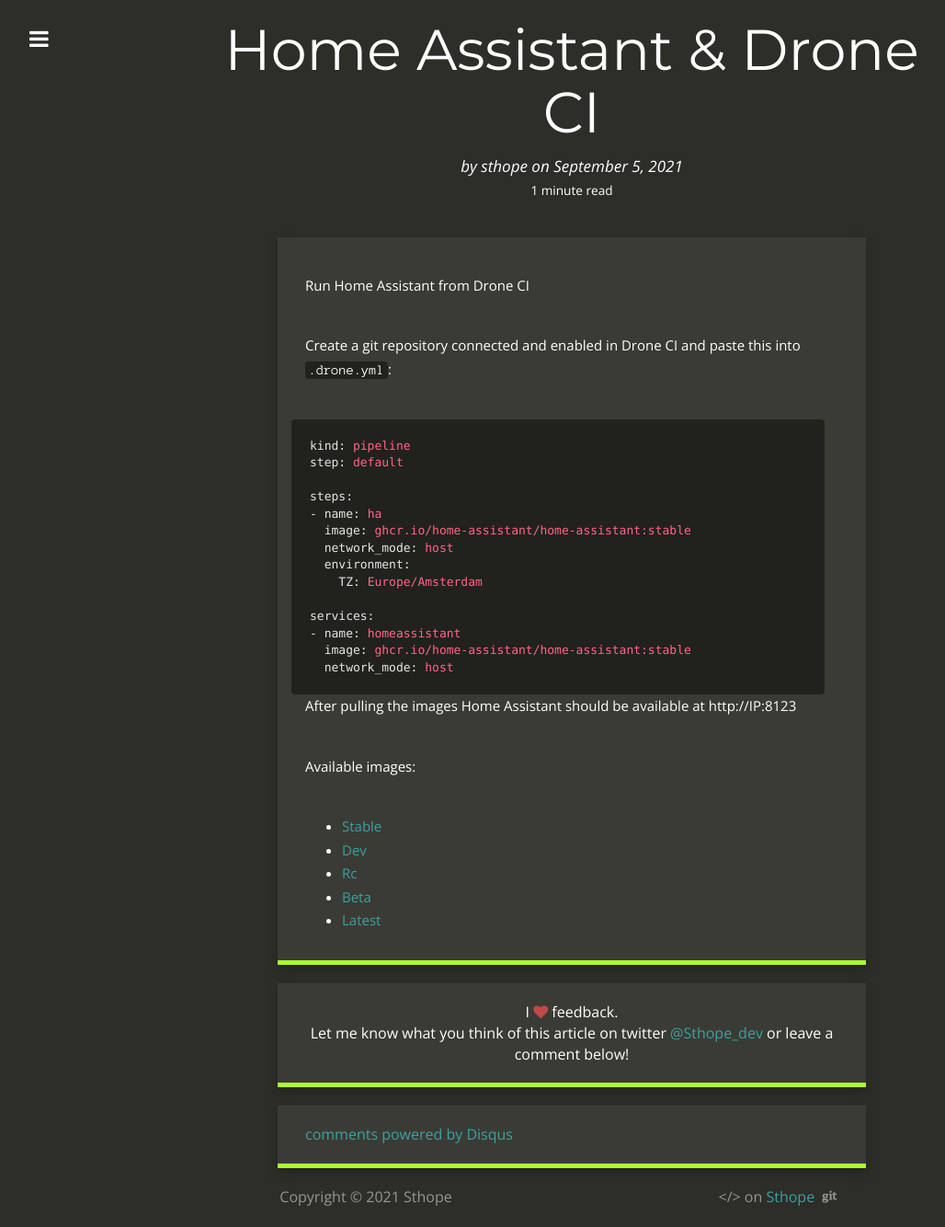
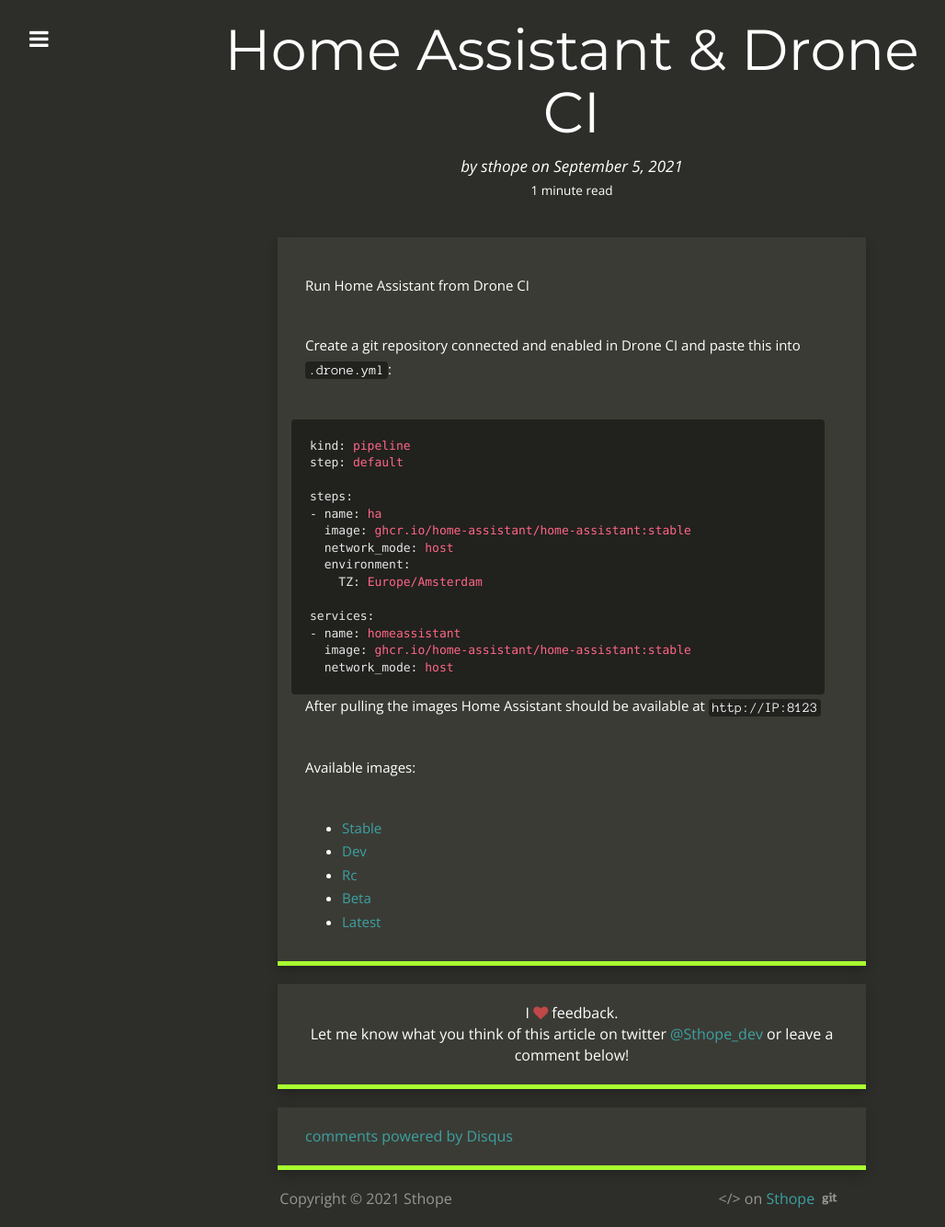
Before and after one commit to Sthopeless/website, a Jekyll site: the page built from _posts/2021-09-05-run-homeassistant-from-drone-ci.md, in a window 1280 px wide. Shown: the whole page at 92% size, without its empty margins (18-1046 px from the left). Built offline with Jekyll 4.4.1, drawn with Linux system fonts in a browser that asks for light colours; nearby versions of some CDN libraries; comment, search, counter and statistics services are not loaded.

````diff
--- a/_posts/2021-09-05-run-homeassistant-from-drone-ci.md
+++ b/_posts/2021-09-05-run-homeassistant-from-drone-ci.md
@@ -25,7 +25,7 @@ services:
   image: ghcr.io/home-assistant/home-assistant:stable
   network_mode: host
 ```
-After pulling the images Home Assistant should be available at http://IP:8123
+After pulling the images Home Assistant should be available at `http://IP:8123`
 
 Available images:
 - [Stable](ghcr.io/home-assistant/home-assistant:stable)
````
